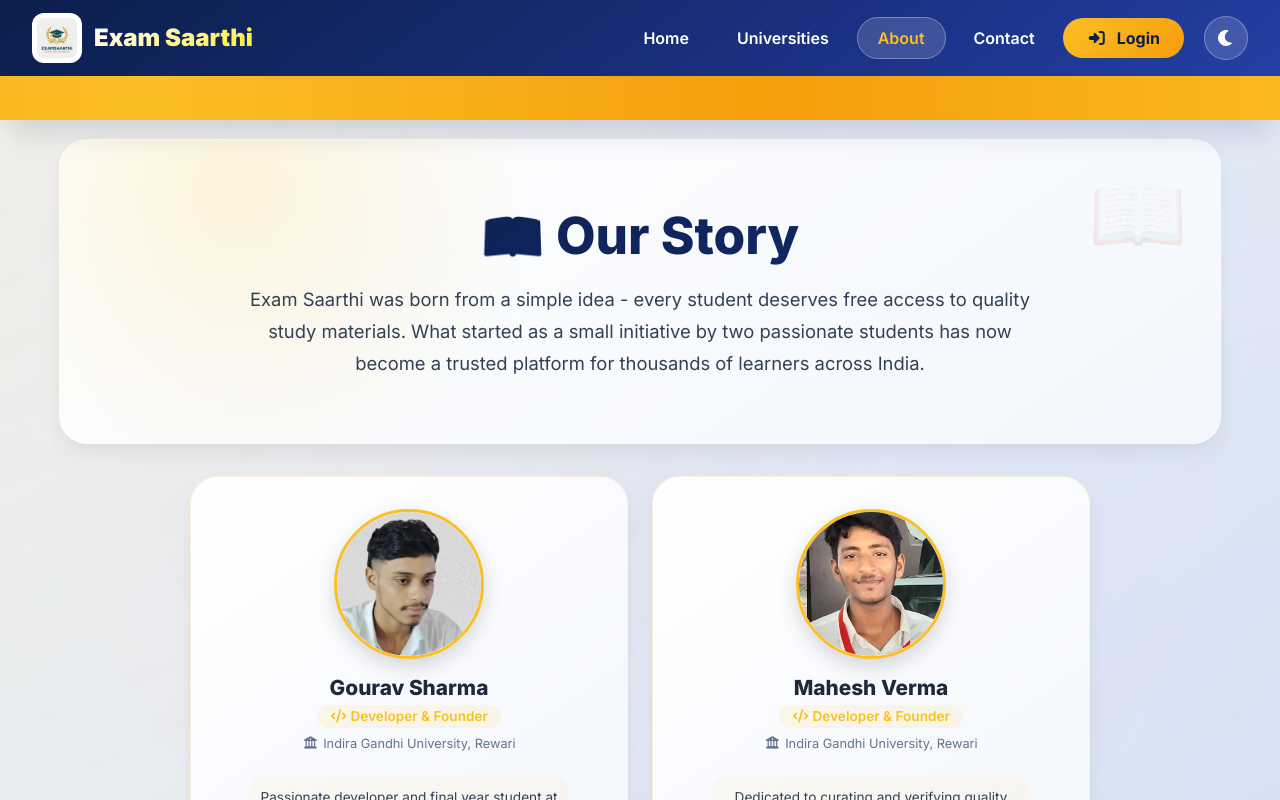
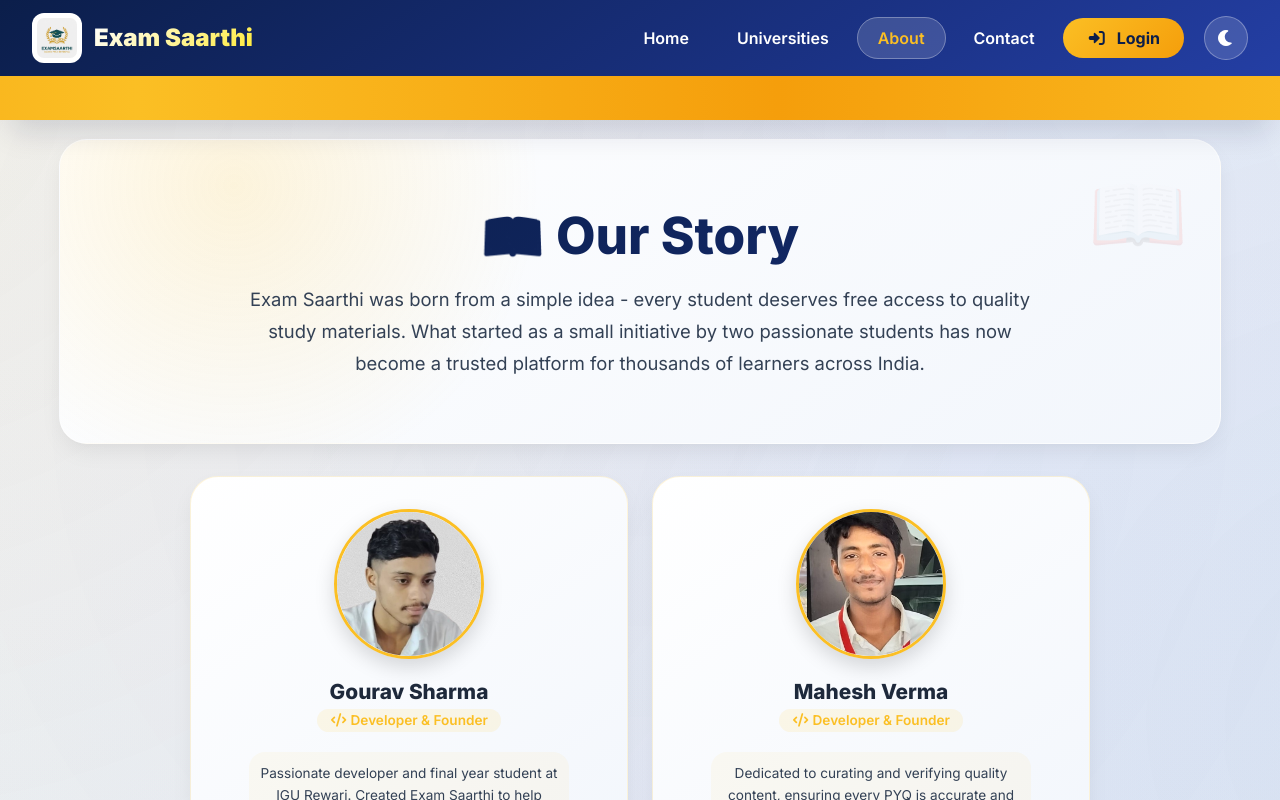
Before and after one commit to pandit777/Exam-Saarthi, a React (Vite) app in the folder frontend/: page /about in a window 1280 px wide. Shown: the top 800 px of the page. Built offline with nearby package versions, Linux system fonts and the light colour scheme; no server answers.

Commit message:
Add Instagram links to founder images

```diff
--- a/frontend/src/components/About.jsx
+++ b/frontend/src/components/About.jsx
@@ -8,7 +8,7 @@
       name: 'Gourav Sharma',
       role: 'Developer & Founder',
       roleIcon: 'fa-code',
-      university: 'Indira Gandhi University, Rewari',
+      instagram: 'https://instagram.com/velogourav/',
       bio: 'Passionate developer and final year student at IGU Rewari. Created Exam Saarthi to help students access PYQs easily.',
       img: gouravImg,
     },
@@ -16,7 +16,7 @@
       name: 'Mahesh Verma',
       role: 'Developer & Founder',
       roleIcon: 'fa-code',
-      university: 'Indira Gandhi University, Rewari',
+      instagram: 'https://instagram.com/maheshverma8371/',
       bio: 'Dedicated to curating and verifying quality content, ensuring every PYQ is accurate and helpful for students.',
       img: maheshImg,
     },
@@ -47,6 +47,7 @@
         {founders.map((founder, index) => (
           <div key={index} className="founder-card">
             <div className="founder-img-wrapper">
+              <a href={founder.instagram} target="_blank" rel="noreferrer">
                 <img
                   src={founder.img}
                   alt={founder.name}
@@ -55,13 +56,11 @@
                     e.target.src = '/logo.png';
                   }}
                 />
+              </a>
             </div>
             <h2 className="founder-name">{founder.name}</h2>
             <div className="founder-role">
               <i className={`fas ${founder.roleIcon}`}></i> {founder.role}
-            </div>
-            <div className="founder-university">
-              <i className="fas fa-university"></i> {founder.university}
             </div>
             <div className="founder-bio">{founder.bio}</div>
           </div>
```
Lines whose indentation alone changed are shown as unchanged.
